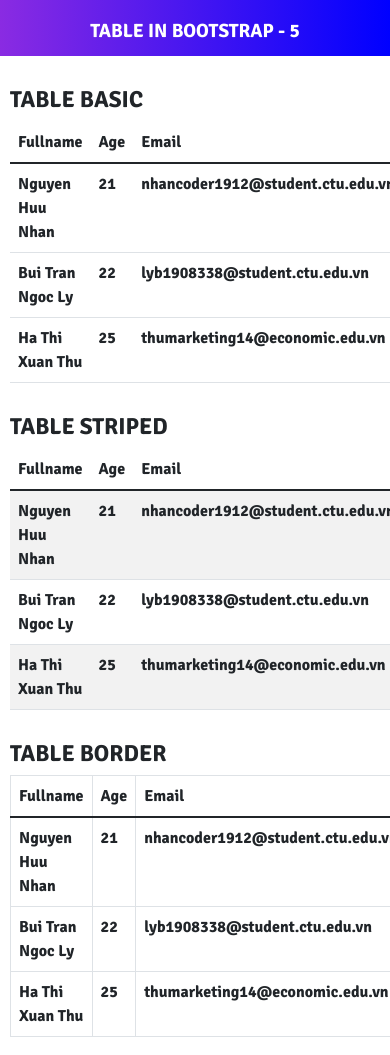
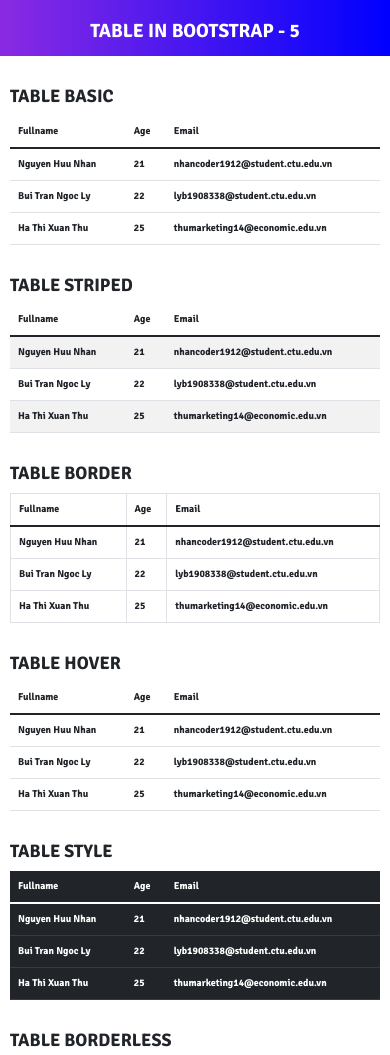
Before and after one commit to NguyenHuuNhan1912/Bootstrap5, a plain HTML site: page Bootstrap5-Table/index.html in a window 390 px wide. Shown: the top 1055 px of the page. Drawn offline with nearby package versions, Linux system fonts and the light colour scheme; a web font is replaced by a local one.

Commit message:
Bootstrap5 - Table

```diff
--- a/Bootstrap5-Table/style.css
+++ b/Bootstrap5-Table/style.css
@@ -14,3 +14,11 @@ body{
 [class^='bootstrap5-table-']+[class^='bootstrap5-table-']{
     margin-top: 30px;
 }
+@media screen and (max-width: 575px){
+    .container{
+        font-size: 62.5%;
+    }
+    .table-title{
+        font-size: 18px;
+    }
+}
--- a/style-main/main.css
+++ b/style-main/main.css
@@ -20,7 +20,9 @@ body{
     text-transform: uppercase;
     background-image: var(--bg-main);
 }
-
+.header__title{
+    font-size: 30px;
+}
 /* Style - Footer */
 .footer{
     background-image: var(--bg-main);
```
